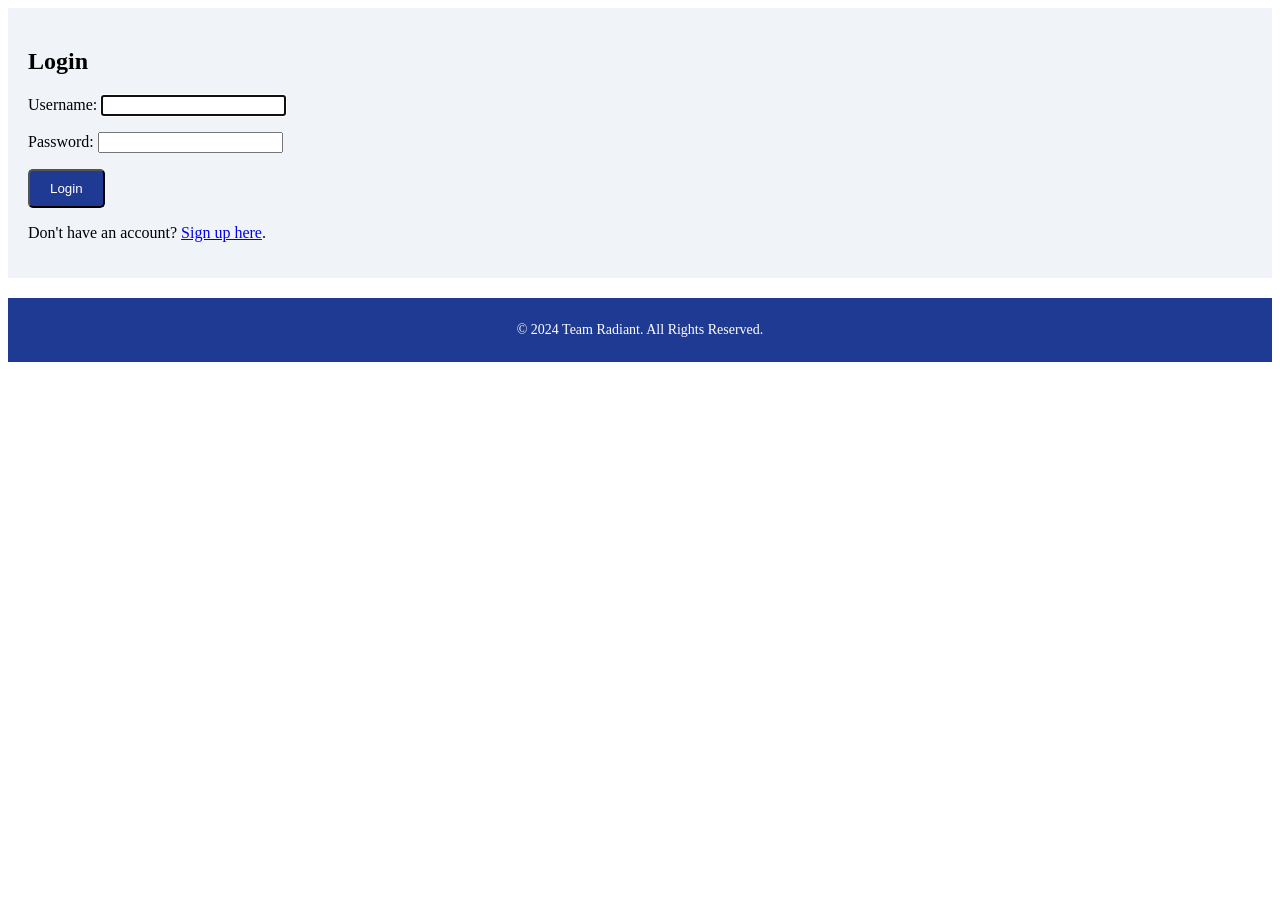
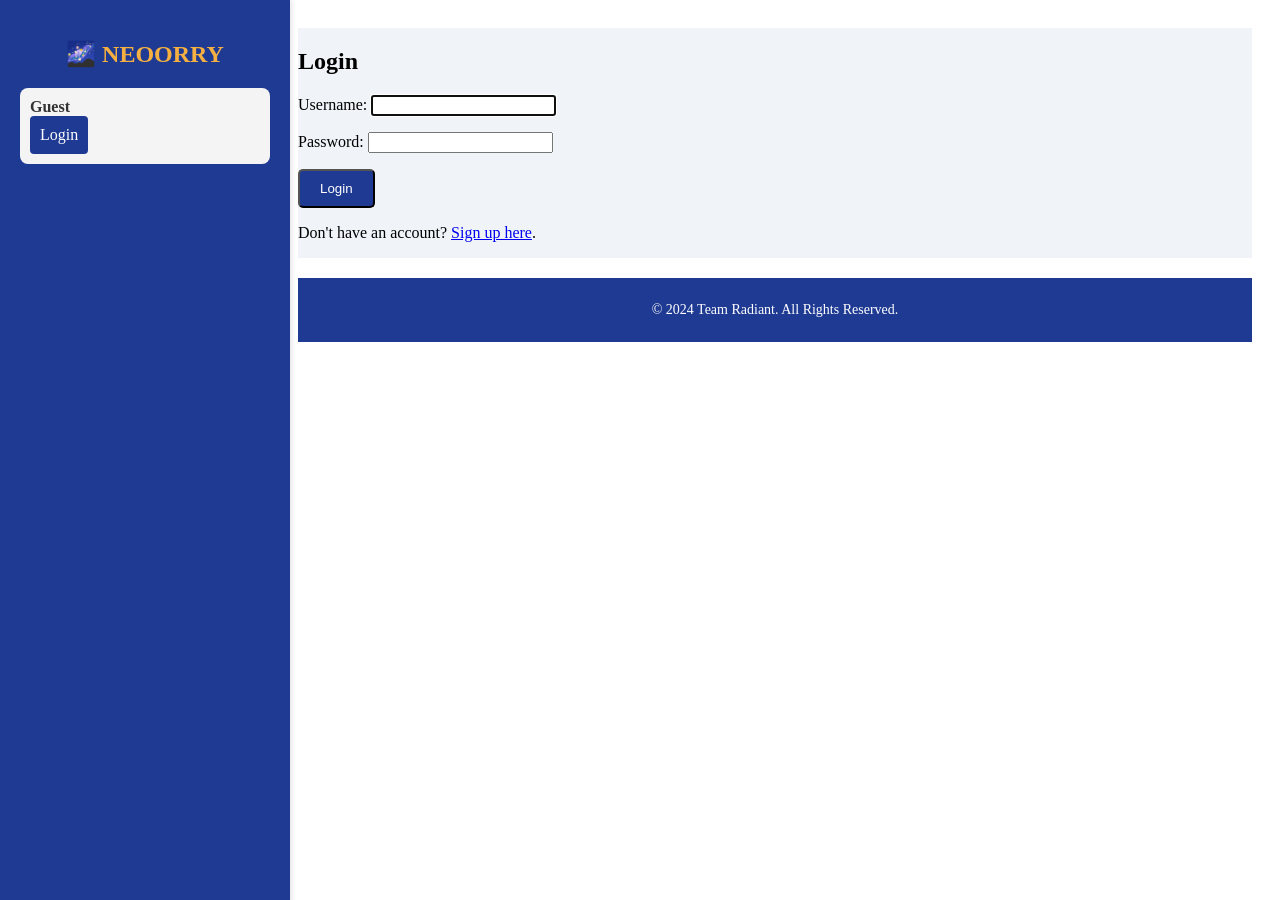
Before and after one commit to prayangshu/neoorrery, a Django app: a page that uses NeoOrreryProject/orrery/templates/orrery/base.html in a window 1280 px wide. Run offline with Django 5.2, Linux system fonts and the light colour scheme.

Commit message:
improved sidebar

```diff
--- a/NeoOrreryProject/orrery/static/orrery/styles.css
+++ b/NeoOrreryProject/orrery/static/orrery/styles.css
@@ -1,6 +1,77 @@
+/* Sidebar Styling */
+.sidebar {
+    background-color: #1f3a93;
+    color: white;
+    padding: 20px;
+    width: 250px;
+    min-height: 100vh;
+    box-shadow: 2px 0 5px rgba(0, 0, 0, 0.1);
+    position: fixed;
+    left: 0;
+    top: 0;
+    transition: transform 0.3s ease;
+}
+
+.sidebar h2 {
+    font-size: 24px;
+    color: #f5b041;
+    text-align: center;
+    margin-bottom: 20px;
+}
+
+.sidebar ul {
+    list-style: none;
+    padding: 0;
+    margin: 0;
+}
+
+.sidebar li {
+    margin-bottom: 15px;
+}
+
+.sidebar a {
+    display: block;
+    padding: 10px;
+    color: white;
+    text-decoration: none;
+    border-radius: 4px;
+    transition: background-color 0.3s ease;
+}
+
+.sidebar a:hover {
+    background-color: #f5b041;
+}
+
+/* Sidebar User Section */
+.user-section {
+    display: flex;
+    align-items: center;
+    margin-bottom: 20px;
+    padding: 10px;
+    background-color: #f4f4f4;
+    border-radius: 8px;
+    color: #333;
+}
+
+.user-section img {
+    width: 50px;
+    height: 50px;
+    border-radius: 50%;
+    margin-right: 10px;
+}
+
+.user-section .user-info .username {
+    font-weight: bold;
+}
+
+/* Container for Main Content with Sidebar */
+.container {
+    margin-left: 270px;
+    padding: 20px;
+}
+
 /* Main Content Styling */
 .main-content {
-    padding: 20px;
     flex: 1;
     background-color: #f0f4f8;
     display: flex;
--- a/NeoOrreryProject/orrery/templates/orrery/base.html
+++ b/NeoOrreryProject/orrery/templates/orrery/base.html
@@ -11,7 +11,41 @@
     {% endblock %}
 </head>
 <body>
-    <div class="container">
+    <div class="sidebar">
+        <h2>🌌 NEOORRY</h2>
+
+        <!-- Dynamic User Section -->
+        <div class="user-section">
+            {% if user.is_authenticated %}
+                <img src="{{ user.profile_picture.url }}" alt="User Photo"> <!-- Assuming profile_picture is a field -->
+                <div class="user-info">
+                    <div class="username">{{ user.first_name }} {{ user.last_name }}</div>
+                    <div class="user-email">{{ user.email }}</div>
+                </div>
+            {% else %}
+                <div class="user-info">
+                    <div class="username">Guest</div>
+                    <a href="{% url 'login' %}" class="btn btn-primary">Login</a>
+                </div>
+            {% endif %}
+        </div>
+
+        <ul>
+            {% if user.is_authenticated %}
+                <li>
+                    <a href="{% url 'dashboard' %}" class="dashboard-button">Dashboard</a>
+                    <ul class="sub-menu">
+                        <li><a href="{% url 'three_d_view' %}" class="model-view-button">3D Model View</a></li>
+                        <li><a href="{% url 'export_bodies_csv' %}" class="export-button">Export CSV</a></li>
+                        <li><a href="{% url 'profile' %}" class="profile-button">Profile</a></li>
+                        <li><a href="{% url 'logout' %}" class="btn btn-danger">Logout</a></li>
+                    </ul>
+                </li>
+            {% endif %}
+        </ul>
+    </div>
+
+    <div class="container" style="margin-left: 270px;"> <!-- Sidebar width + margin -->
         <main class="main-content">
             {% block content %}
             {% endblock %}
```
Also changed, not shown: NeoOrreryProject/media/profile_pictures/profile.jpg (added).
